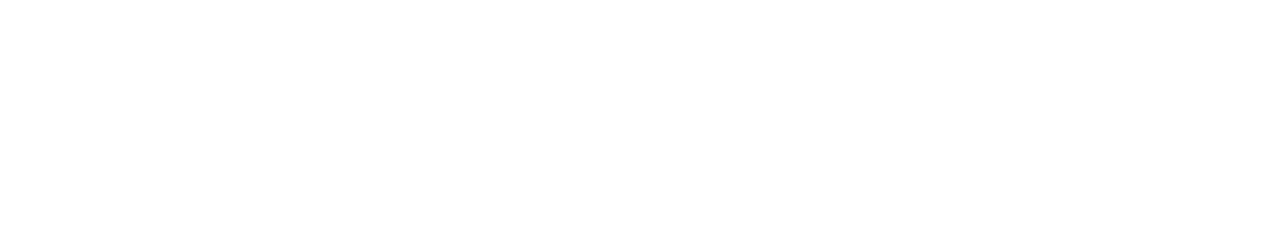
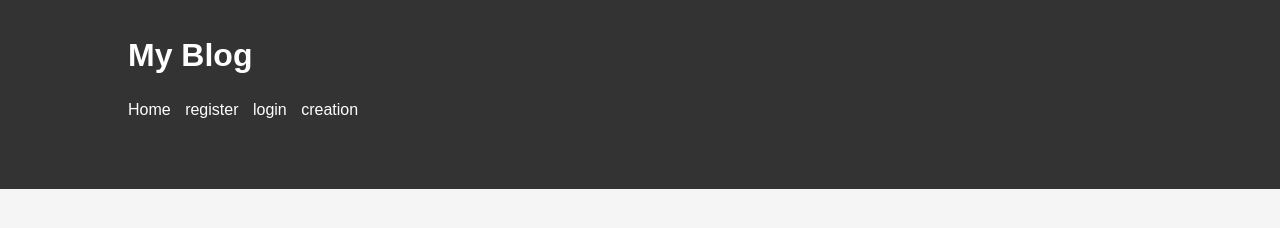
Before and after one commit to kanotten/Projectexam-1, a plain HTML site: page admin-reg.html in a window 1280 px wide. Drawn offline with Linux system fonts and the light colour scheme; files that its build step writes are made by us from their sources.

Commit message:
added templete to register page and fixed linking between login and register

```diff
--- a/admin-reg.html
+++ b/admin-reg.html
@@ -0,0 +1,31 @@
+<!doctype html>
+<html lang="en">
+    <head>
+        <meta charset="UTF-8" />
+        <meta name="viewport" content="width=device-width, initial-scale=1.0" />
+        <title>Your Page Title</title>
+        <!-- Add your CSS link or embed CSS styles here -->
+        <link rel="stylesheet" href="styles.css" />
+    </head>
+    <body>
+        <header>
+            <div class="container">
+                <h1>My Blog</h1>
+                <nav>
+                    <ul>
+                        <li><a href="index.html">Home</a></li>
+                        <li><a href="admin-reg.html">register</a></li>
+                        <li><a href="admin-login.html">login</a></li>
+                        <li><a href="creation.html">creation</a></li>
+                    </ul>
+                </nav>
+            </div>
+        </header>
+        <main></main>
+
+        <footer></footer>
+
+        <!-- Add your JavaScript link or embed JavaScript code here -->
+        <script src="script.js"></script>
+    </body>
+</html>
```
Also changed, not shown: admin-login.html (+5 -0 lines).
